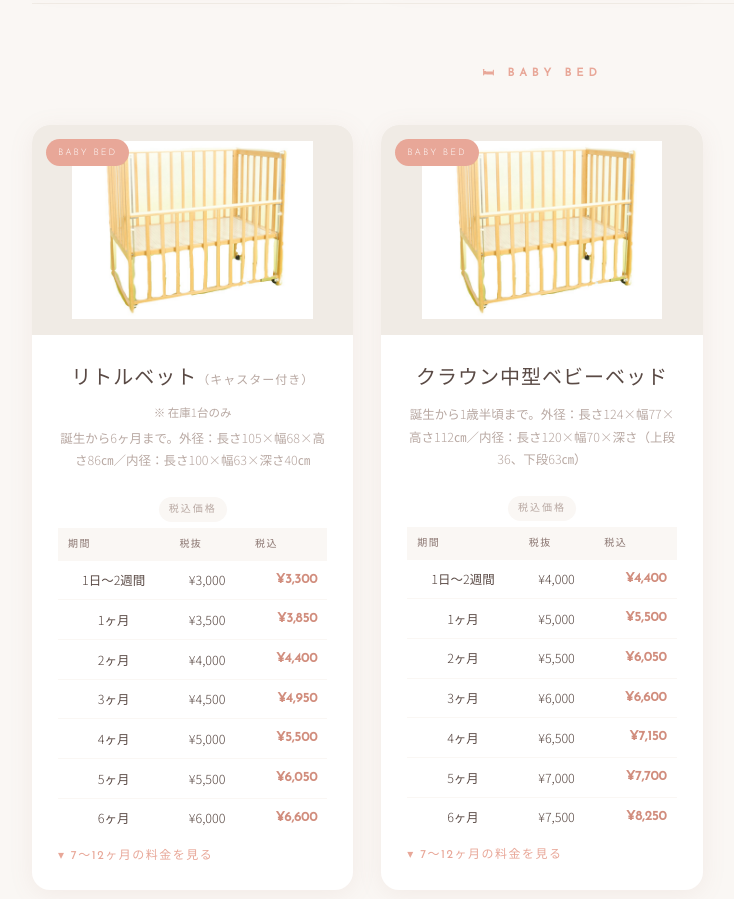
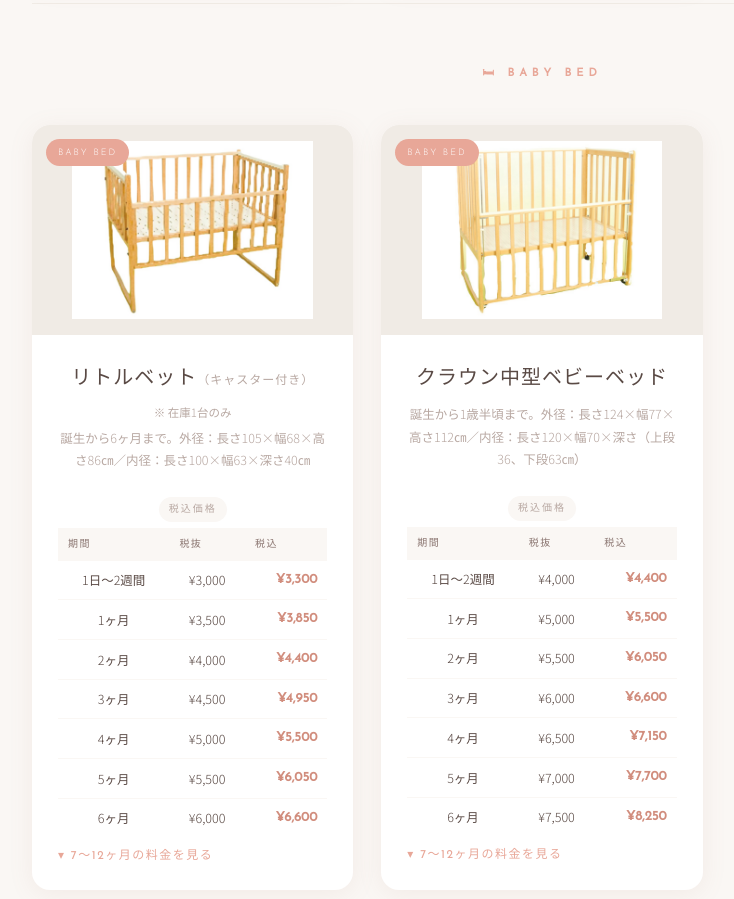
Before and after one commit to mumei-web/baby-item, a plain HTML site: page menu.html in a window 1280 px wide. Shown: the part 1542-2441 px from the top of the page, without its empty margins (98-832 px from the left). Drawn offline with nearby package versions, Linux system fonts and the light colour scheme.

Commit message:
Update menu.html

```diff
--- a/menu.html
+++ b/menu.html
@@ -156,7 +156,7 @@
       <div class="item-card">
         <div class="item-img-wrap">
           <span class="item-cat-badge">Baby Bed</span>
-          <img src="imagesbabyitem/babyitem3.jpg" alt="リトルベット">
+          <img src="imagesbabyitem/babyitem5.jpg" alt="リトルベット">
         </div>
         <div class="item-body">
           <p class="item-name">リトルベット<span style="font-size:12px; color:var(--brown-light);">（キャスター付き）</span></p>
```
